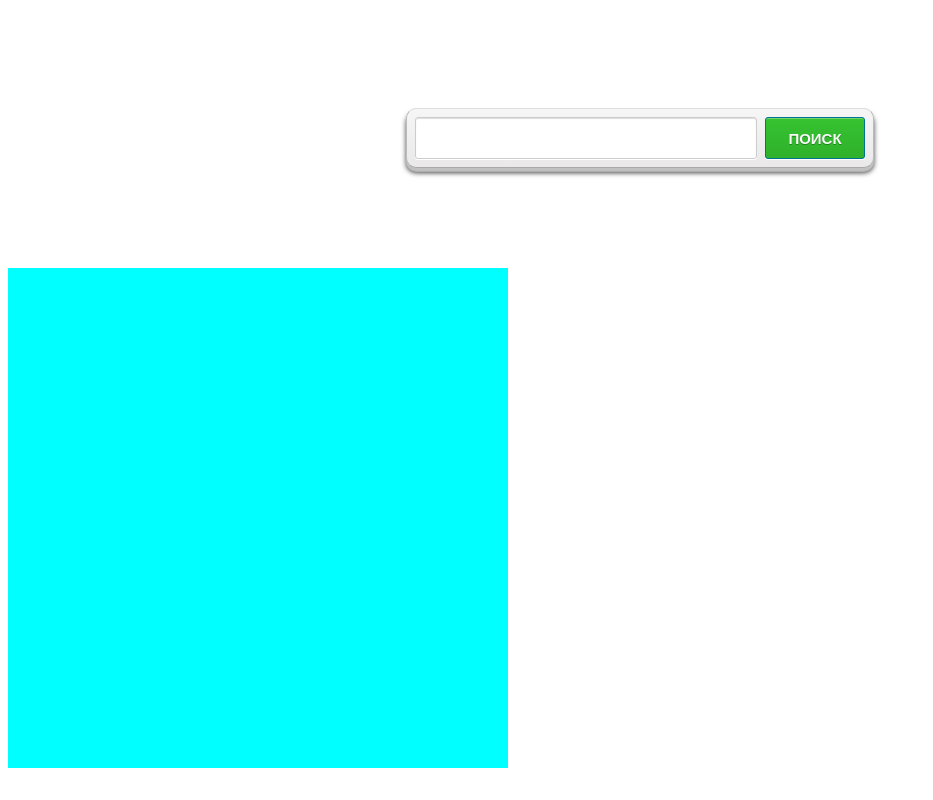
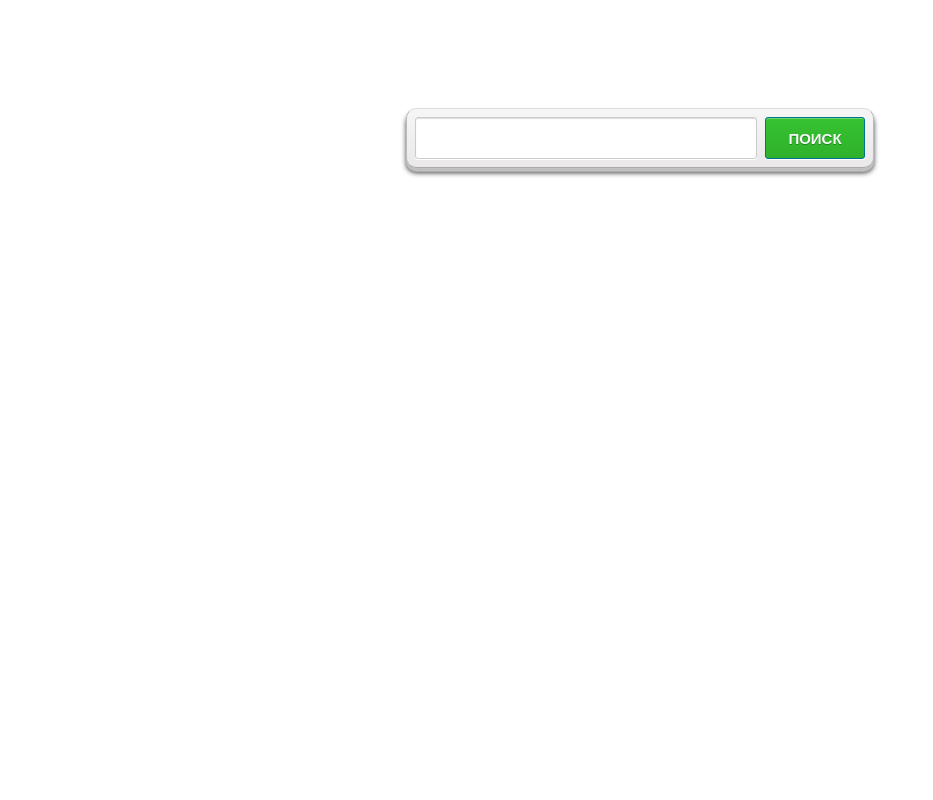
Before and after one commit to PaulRomanov/RS-School-React, a React app in the folder react-api/: page / in a window 1280 px wide. Shown: the whole page, without its empty margins (0-933 px from the left). Built offline with nearby package versions, Linux system fonts and the light colour scheme.

Commit message:
feat: add code

```diff
--- a/react-api/src/components/card/Card.tsx
+++ b/react-api/src/components/card/Card.tsx
@@ -1,8 +1,12 @@
 import React from 'react';
 import './card.scss';
 
+// const Card = (author: any) => {
+//   return <div className="card-wrapper">{/* <h3>{author}</h3> */}</div>;
+//   // console.log('author', author);
+// };
 const Card = () => {
-  return <div className="card-wrapper" />;
+  return <div className="card-wrapper">{/* <h3>{author}</h3> */}</div>;
   // console.log('author', author);
 };
 
--- a/react-api/src/pages/MainPage.tsx
+++ b/react-api/src/pages/MainPage.tsx
@@ -1,11 +1,11 @@
 import SearchLine from '../components/searchLine/SearchLine';
-import Card from '../components/card/Card';
+// import Card from '../components/card/Card';
 
 const MainPage = () => {
   return (
     <div className="page-wrap">
       <SearchLine />
-      <Card />
+      {/* <Card /> */}
     </div>
   );
 };
```
Also changed, not shown: react-api/src/components/searchLine/SearchLine.tsx (+11 -0 lines).
